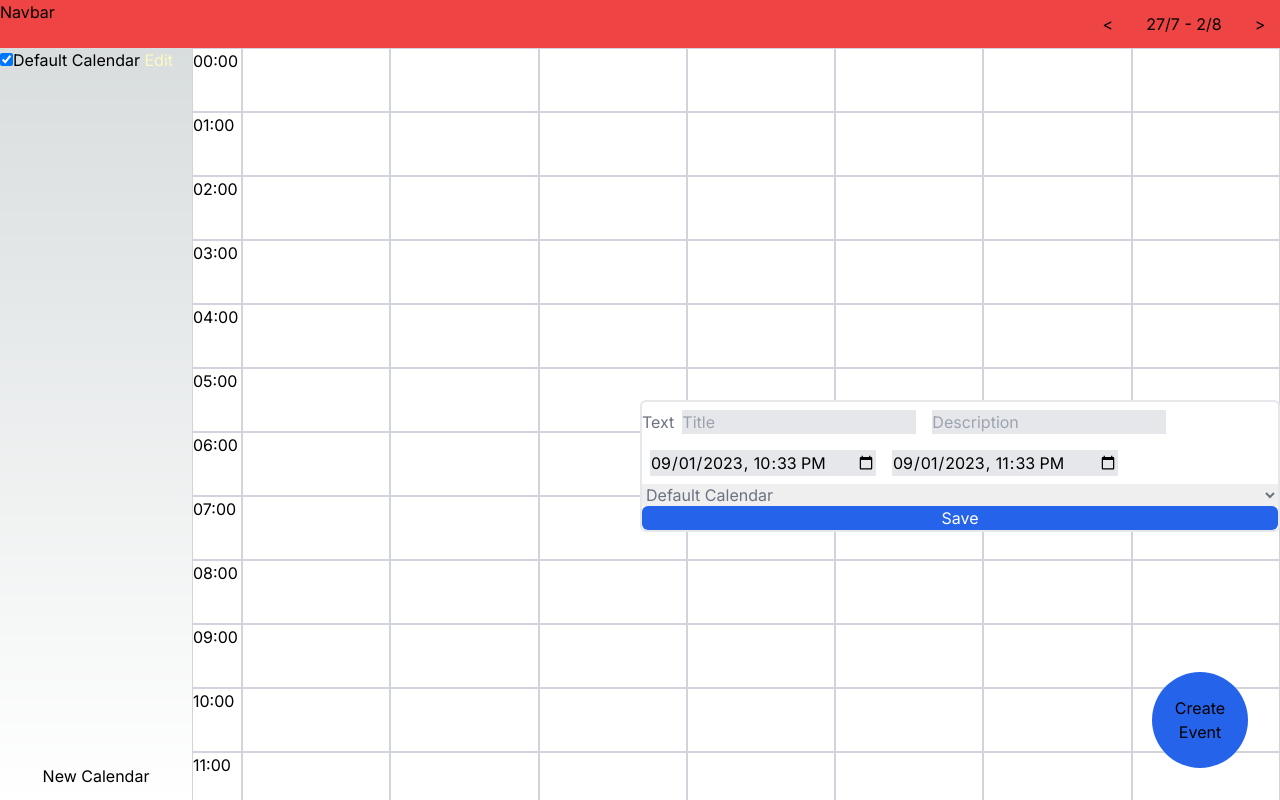
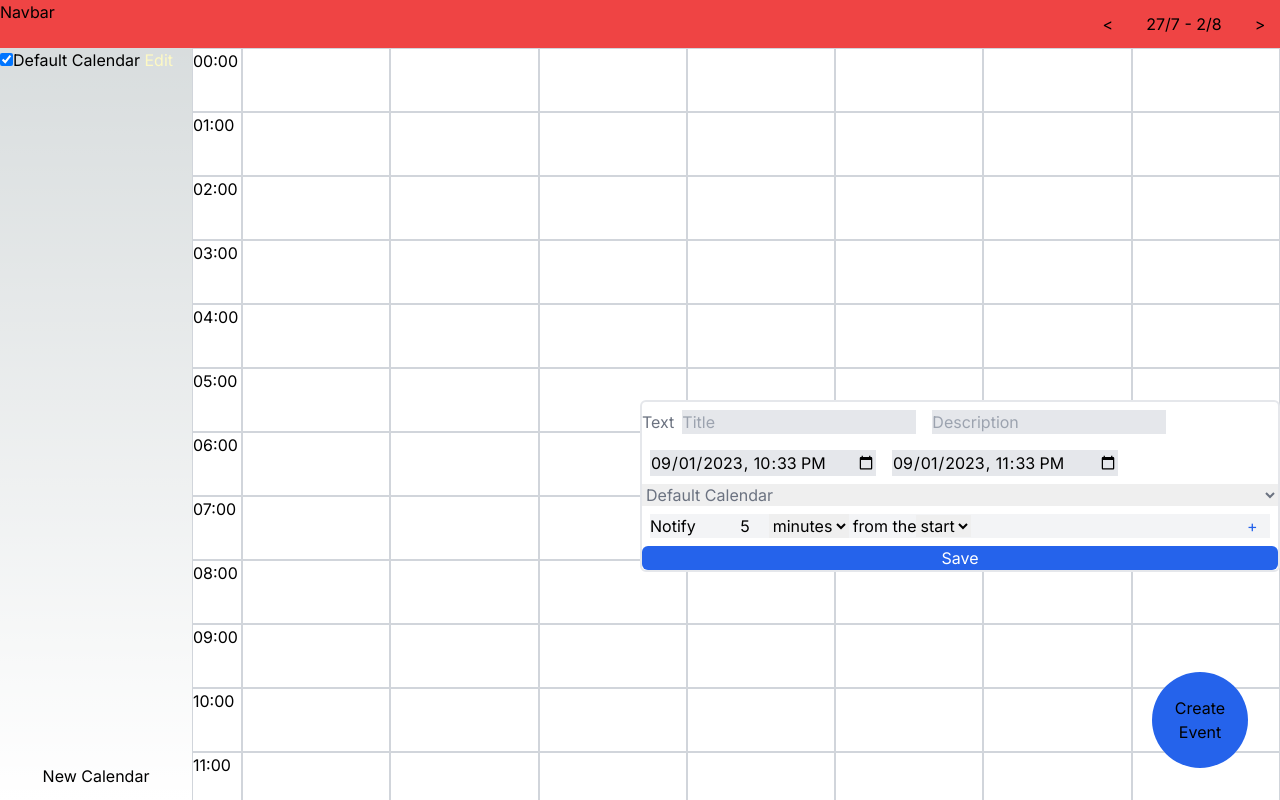
Before and after one commit to lucasduartesobreira/CalendarForge, a Next.js app: page / in a window 1280 px wide. Both pictures are taken after a click on the button "Create Event". Built offline with nearby package versions, Linux system fonts and the light colour scheme.

Commit message:
feat(event): save event notifications

```diff
--- a/app/components/calendar/calendarWeek.tsx
+++ b/app/components/calendar/calendarWeek.tsx
@@ -2,13 +2,7 @@
 import { StorageContext } from "@/hooks/dataHook";
 import { CalendarEvent } from "@/services/events/events";
 import { None, Option, Some } from "@/utils/option";
-import {
-  ReactNode,
-  startTransition,
-  useContext,
-  useEffect,
-  useState,
-} from "react";
+import { ReactNode, useContext, useEffect, useState } from "react";
 import UpdateEventForm from "../events/updateEvent/updateEvent";
 import { Actions } from "@/hooks/mapHook";
 
@@ -102,8 +96,7 @@ const DayBackground = ({
         );
       })}
       {isClient &&
-        eventsPerHour.map(([hours, events], index) => {
-          console.log(events);
+        eventsPerHour.map(([_hours, events], index) => {
           return (
             <div key={`day${day}${index}`} className={`static`}>
               {events.map((event, eventIndex) => {
--- a/app/components/createEvent/createEvent.tsx
+++ b/app/components/createEvent/createEvent.tsx
@@ -7,7 +7,7 @@ import React, {
   useState,
 } from "react";
 import { StorageContext } from "@/hooks/dataHook";
-import { CreateEvent } from "@/services/events/events";
+import { CreateEvent, EventNotification } from "@/services/events/events";
 import OutsideClick from "../utils/outsideClick";
 import { getHTMLDateTime } from "@/utils/date";
 import { Option, Some } from "@/utils/option";
@@ -21,6 +21,144 @@ const initialFormState: CreateEvent = {
   description: "",
   calendar_id: OWN_CALENDAR_ID,
   notifications: [],
+};
+
+const initialNotification: EventNotification = {
+  from: "start",
+  time: 5,
+  timescale: "minutes",
+};
+
+const NewEventNotificationForm = ({
+  onSubmit,
+  resetNotification,
+}: {
+  onSubmit: (notification: EventNotification) => void;
+  resetNotification: EventNotification;
+}) => {
+  const [newNotification, setNewNotification] = useState({
+    ...resetNotification,
+  });
+  return (
+    <div className="relative flex-none flex gap-[4px] justify-start text-black">
+      <label>
+        Notify
+        <input
+          value={newNotification.time}
+          type="number"
+          min="1"
+          max="60"
+          className="text-right bg-gray-100"
+          onChange={(e) => {
+            newNotification.time = Number(e.currentTarget.value);
+            setNewNotification({ ...newNotification });
+          }}
+        />
+      </label>
+      <select
+        value={newNotification.timescale}
+        onChange={(e) => {
+          newNotification.timescale = e.currentTarget.value as any;
+          setNewNotification({ ...newNotification });
+        }}
+      >
+        <option value={"minutes"}>minutes</option>
+        <option value={"hours"}>hours</option>
+      </select>
+      <label>
+        from the
+        <select
+          value={newNotification.from}
+          onChange={(e) => {
+            newNotification.from = e.currentTarget.value as any;
+            setNewNotification({ ...newNotification });
+          }}
+        >
+          <option value={"start"}>start</option>
+          <option value={"end"}>end</option>
+        </select>
+      </label>
+      <button
+        className="absolute right-[2%] text-blue-600"
+        type="submit"
+        value={"+"}
+        onClick={(e) => {
+          e.stopPropagation();
+          e.preventDefault();
+          onSubmit(newNotification);
+          setNewNotification({ ...resetNotification });
+        }}
+      >
+        +
+      </button>
+    </div>
+  );
+};
+
+const UpdateNotificationForm = ({
+  notification,
+  onChangeTime,
+  onChangeTimescale,
+  onChangeFrom,
+  onDelete,
+}: {
+  notification: EventNotification;
+  onChangeTime: (time: EventNotification["time"]) => void;
+  onChangeTimescale: (timescale: EventNotification["timescale"]) => void;
+  onChangeFrom: (from: EventNotification["from"]) => void;
+  onDelete: () => void;
+}) => {
+  return (
+    <div>
+      <label>
+        Notify
+        <input
+          value={notification.time}
+          type="number"
+          min="1"
+          max="60"
+          className="text-right bg-gray-100"
+          onChange={(e) => {
+            const time = Number(e.currentTarget.value);
+            onChangeTime(time);
+          }}
+        />
+      </label>
+      <select
+        value={notification.timescale}
+        onChange={(e) => {
+          const timescale = e.currentTarget.value as any;
+          onChangeTimescale(timescale);
+        }}
+      >
+        <option value={"minutes"}>minutes</option>
+        <option value={"hours"}>hours</option>
+      </select>
+      <label>
+        from the
+        <select
+          value={notification.from}
+          onChange={(e) => {
+            const from = e.currentTarget.value as any;
+            onChangeFrom(from);
+          }}
+        >
+          <option value={"start"}>start</option>
+          <option value={"end"}>end</option>
+        </select>
+      </label>
+      <button
+        className="absolute right-[2%] text-red-600"
+        type="submit"
+        value={"-"}
+        onClick={() => {
+          onDelete();
+        }}
+      >
+        -
+      </button>
+    </div>
+  );
 };
 
 const CreateEventForm = ({
@@ -39,6 +177,7 @@ const CreateEventForm = ({
 
   const [form, setForm] = useState({
     ...initialForm,
+    notifications: [...initialForm.notifications],
     startDate: initialStartDate.getTime(),
     endDate: initialEndDate.getTime(),
   });
@@ -50,6 +189,7 @@ const CreateEventForm = ({
       form.calendar_id = defaultValue;
       setForm(form);
     }
+    // eslint-disable-next-line react-hooks/exhaustive-deps
   }, []);
 
   if (storageContext.isSome()) {
@@ -103,6 +243,7 @@ const CreateEventForm = ({
           hidden={false}
           onSubmit={handleSubmit}
           className="z-[1000] text-gray-500 fixed border-2 rounded-md top-1/2 left-1/2 bg-white flex flex-col"
+          id="form1"
         >
           <label>
             Text
@@ -150,10 +291,42 @@ const CreateEventForm = ({
               );
             })}
           </select>
+          <div className="relative flex flex-col m-2 bg-gray-100 min-h-[24px]">
+            {form.notifications.map((notification, index) => (
+              <UpdateNotificationForm
+                notification={notification}
+                key={index}
+                onChangeTime={(time) => {
+                  form.notifications[index].time = time;
+                  setForm({ ...form });
+                }}
+                onChangeTimescale={(timescale) => {
+                  form.notifications[index].timescale = timescale;
+                  setForm({ ...form });
+                }}
+                onChangeFrom={(from) => {
+                  form.notifications[index].from = from;
+                  setForm({ ...form });
+                }}
+                onDelete={() => {
+                  form.notifications.splice(index, 1);
+                  setForm({ ...form });
+                }}
+              />
+            ))}
+            <NewEventNotificationForm
+              onSubmit={(notification) => {
+                form.notifications.push(notification);
+                setForm({ ...form });
+              }}
+              resetNotification={initialNotification}
+            ></NewEventNotificationForm>
+          </div>
           <input
             type="submit"
             className="flex-auto relative r-4 text-white bg-blue-600 rounded-md"
             value={"Save"}
+            form="form1"
           />
         </form>
       </OutsideClick>
--- a/src/services/events/events.ts
+++ b/src/services/events/events.ts
@@ -122,5 +122,5 @@ class EventStorage {
   }
 }
 
-export type { CalendarEvent, CreateEvent, UpdateEvent };
+export type { CalendarEvent, CreateEvent, UpdateEvent, EventNotification };
 export { EventStorage };
```
